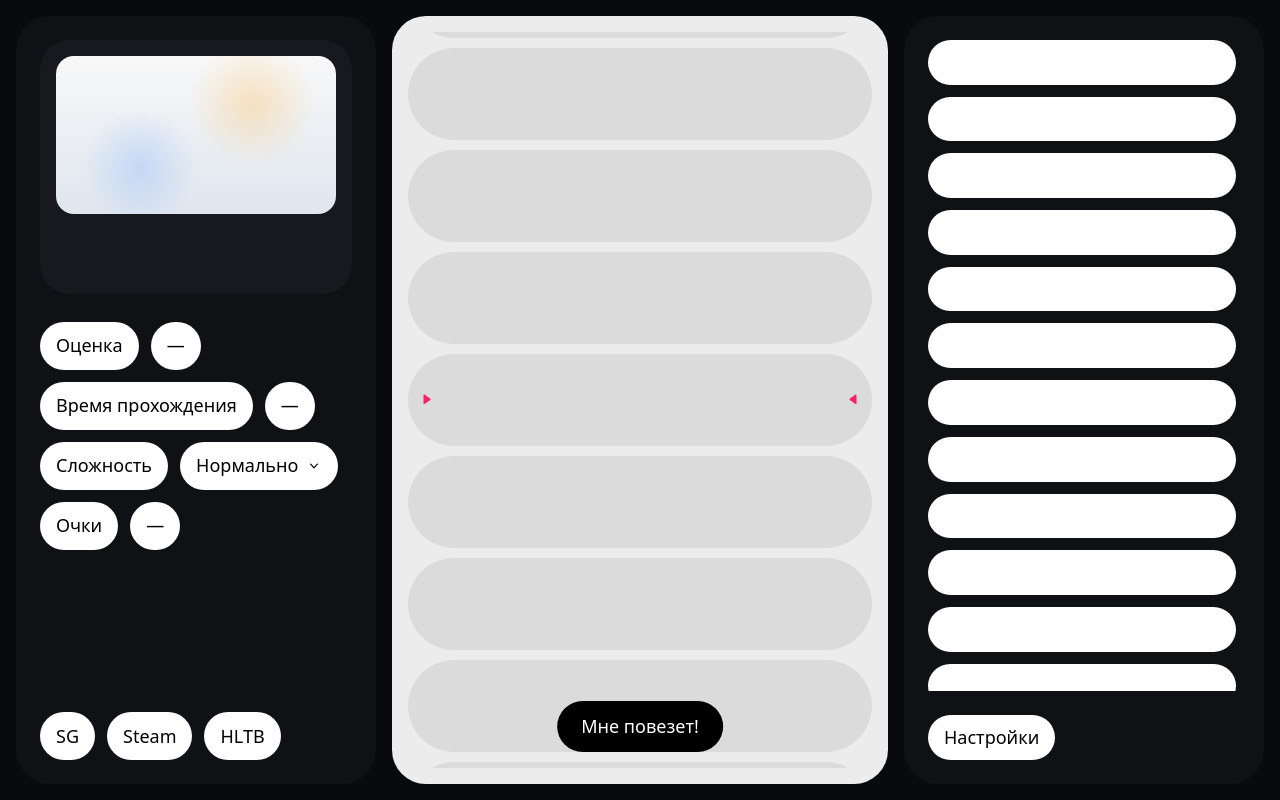
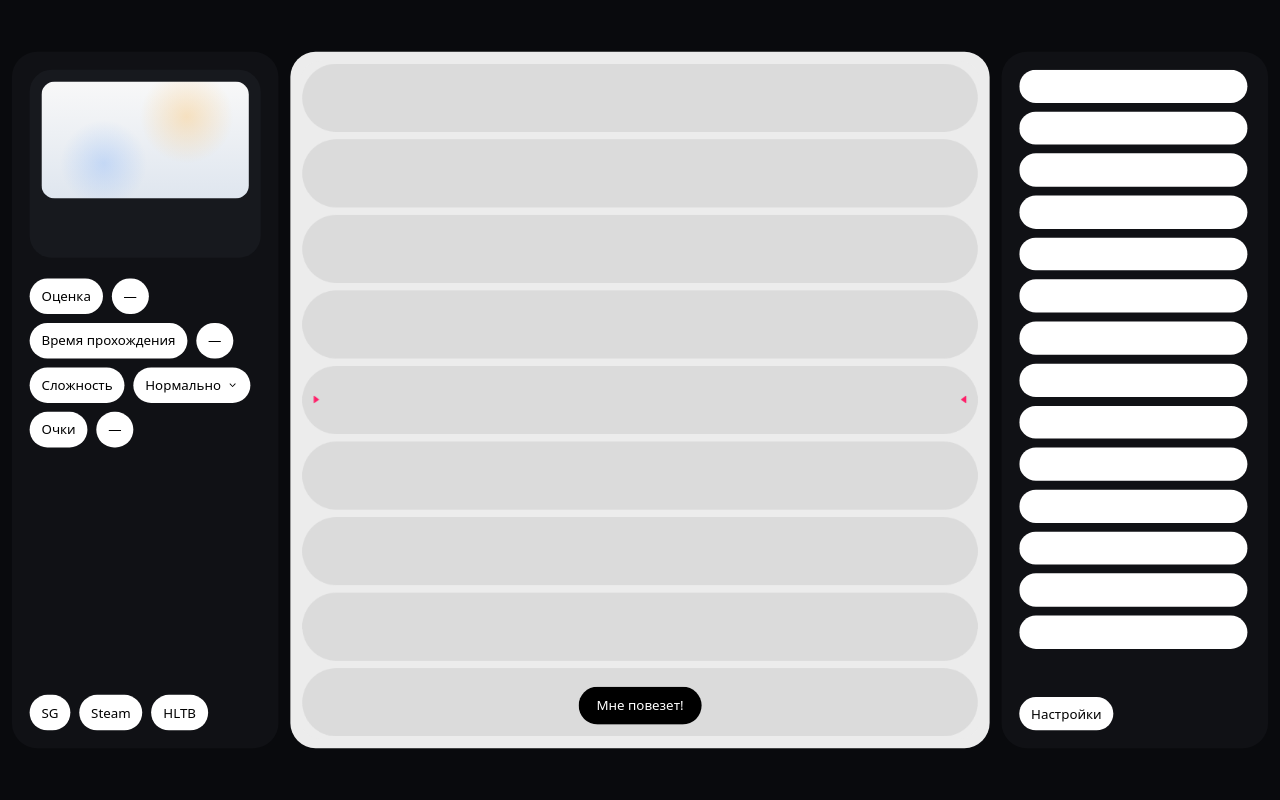
Before and after one commit to qwekee1/game-roulette-ui, a React (Vite) app: page / in a window 1280 px wide. Built offline with nearby package versions, Linux system fonts and the light colour scheme.

Commit message:
Тест масштаба

```diff
--- a/src/App.tsx
+++ b/src/App.tsx
@@ -50,6 +50,9 @@ type GameEntry = {
 
 const database = rawDatabase as RawDatabase;
 const DIFFICULTIES: Difficulty[] = ['Очень легко', 'Легко', 'Нормально', 'Сложно', 'Хардкор'];
+
+const DESIGN_WIDTH = 1728;
+const DESIGN_HEIGHT = 972;
 
 const LANE_ITEM_HEIGHT = 92;
 const STEP_GAP = 10;
@@ -374,6 +377,7 @@ function DualRangeSlider({
 }
 
 export default function GameRouletteUI() {
+  const [viewportScale, setViewportScale] = useState(1);
   const [gamesDb] = useState<GameEntry[]>(() => getGamesDb());
   const [spinPool, setSpinPool] = useState<GameEntry[]>([]);
   const [selectedGame, setSelectedGame] = useState<GameEntry | null>(null);
@@ -425,6 +429,19 @@ export default function GameRouletteUI() {
     if (spinPool.length === 0) return [];
     return Array.from({ length: 120 }, (_, index) => spinPool[index % spinPool.length]);
   }, [spinPool]);
+
+  useEffect(() => {
+    const updateScale = () => {
+      const widthScale = window.innerWidth / DESIGN_WIDTH;
+      const heightScale = window.innerHeight / DESIGN_HEIGHT;
+      setViewportScale(Math.min(widthScale, heightScale));
+    };
+
+    updateScale();
+    window.addEventListener('resize', updateScale);
+
+    return () => window.removeEventListener('resize', updateScale);
+  }, []);
 
   useEffect(() => {
     window.localStorage.setItem(LS_SOUND_VOLUME, String(soundVolume));
@@ -708,6 +725,15 @@ export default function GameRouletteUI() {
       style={{ fontFamily: 'Gilroy, ui-sans-serif, system-ui, sans-serif' }}
       onClick={() => {
         if (isDifficultyOpen) setIsDifficultyOpen(false);
+      }}
+    >
+      <div className="absolute left-1/2 top-1/2" style={{ transform: `translate(-50%, -50%) scale(${viewportScale})` }}>
+        <div
+          className="relative overflow-hidden bg-[#090a0d]"
+          style={{
+            width: `${DESIGN_WIDTH}px`,
+            height: `${DESIGN_HEIGHT}px`,
+            transformOrigin: 'center center',
           }}
         >
           <div className="mx-auto flex h-full w-full max-w-[1728px] items-stretch gap-4 p-4">
@@ -1139,6 +1165,8 @@ export default function GameRouletteUI() {
             </div>
           </div>
         </div>
+      </div>
+    </div>
   );
 }
 
```
Lines whose indentation alone changed are shown as unchanged.
